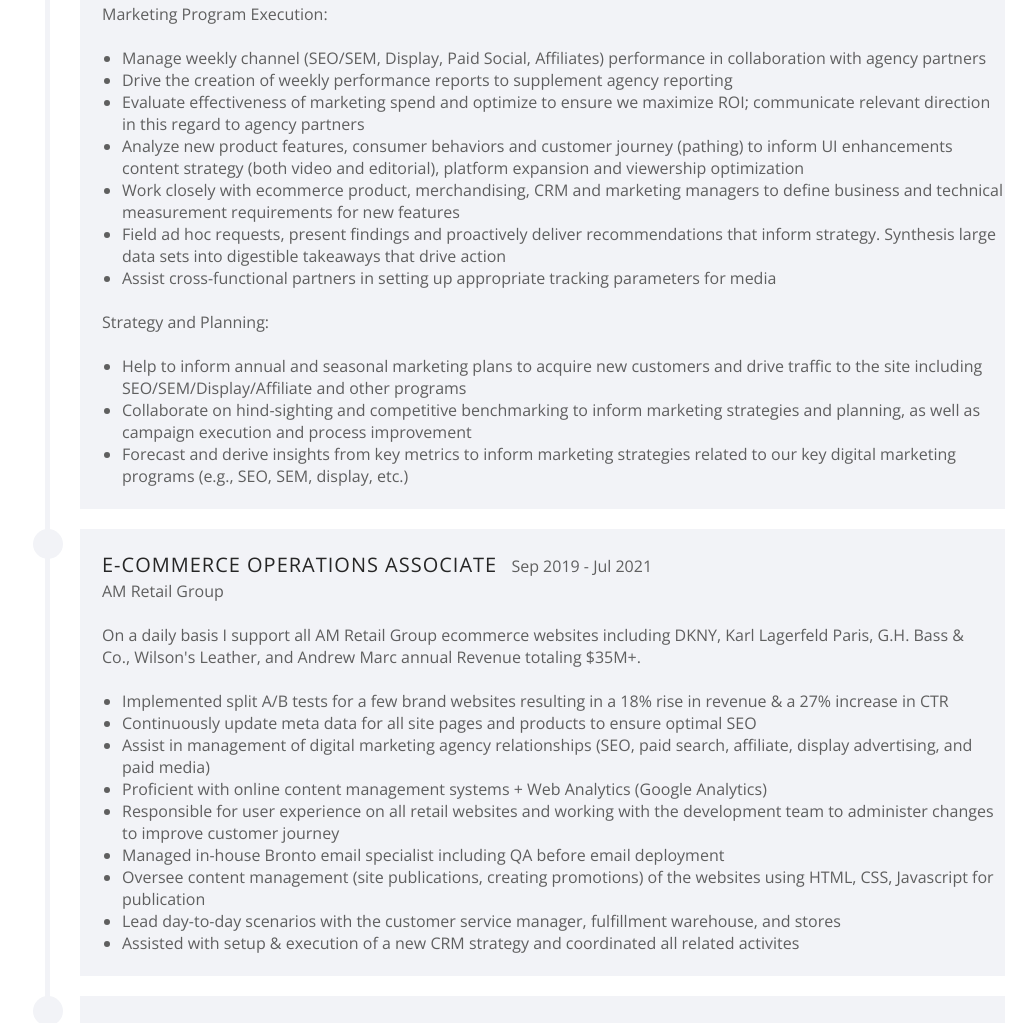
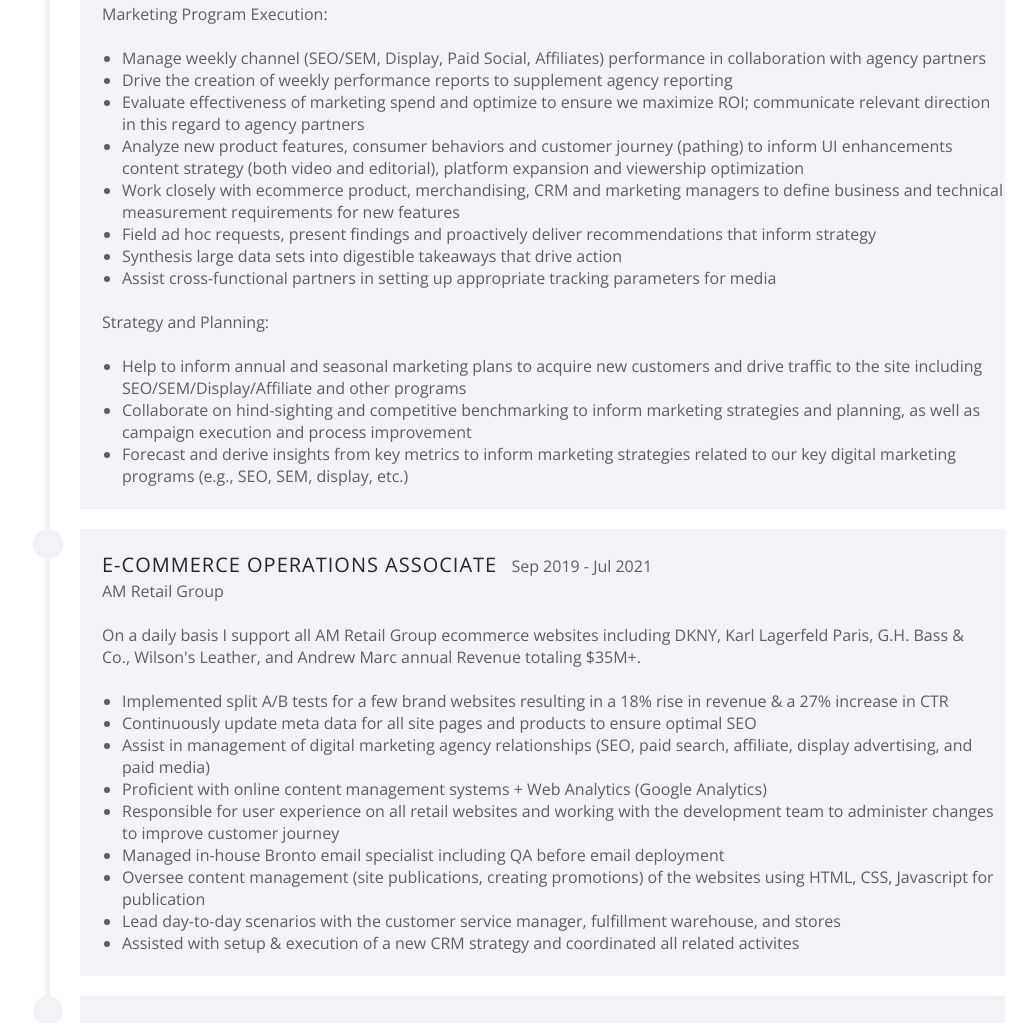
Before and after one commit to MaximillianTam/MaximillianTam.github.io, a plain HTML site: page index.html in a window 1280 px wide. Shown: the part 2393-3416 px from the top of the page, without its empty margins (245-1280 px from the left). Drawn offline with nearby package versions, Linux system fonts and the light colour scheme.

Commit message:
Add files via upload

```diff
--- a/index.html
+++ b/index.html
@@ -256,7 +256,8 @@
                       <li>Analyze new product features, consumer behaviors and customer journey (pathing) to inform UI enhancements content strategy (both video and editorial), platform expansion and viewership optimization</li>
                       <li>Work closely with ecommerce product, merchandising, CRM and marketing managers to define business and technical measurement requirements for new features
                       </li>
-                      <li>Field ad hoc requests, present findings and proactively deliver recommendations that inform strategy. Synthesis large data sets into digestible takeaways that drive action</li>
+                      <li>Field ad hoc requests, present findings and proactively deliver recommendations that inform strategy </li>
+                      <li>Synthesis large data sets into digestible takeaways that drive action</li>
                       <li>Assist cross-functional partners in setting up appropriate tracking parameters for media </li>
 
 
```
